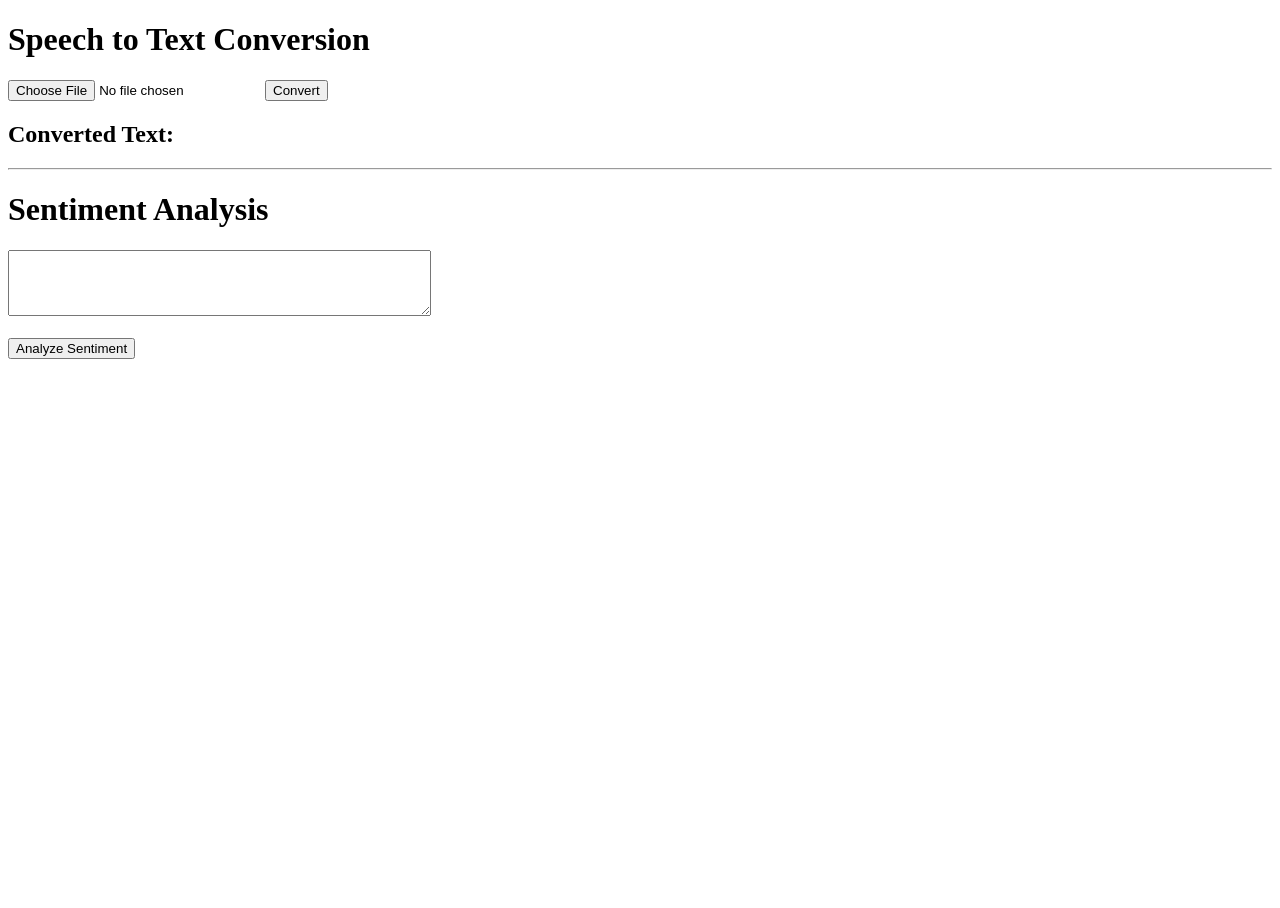
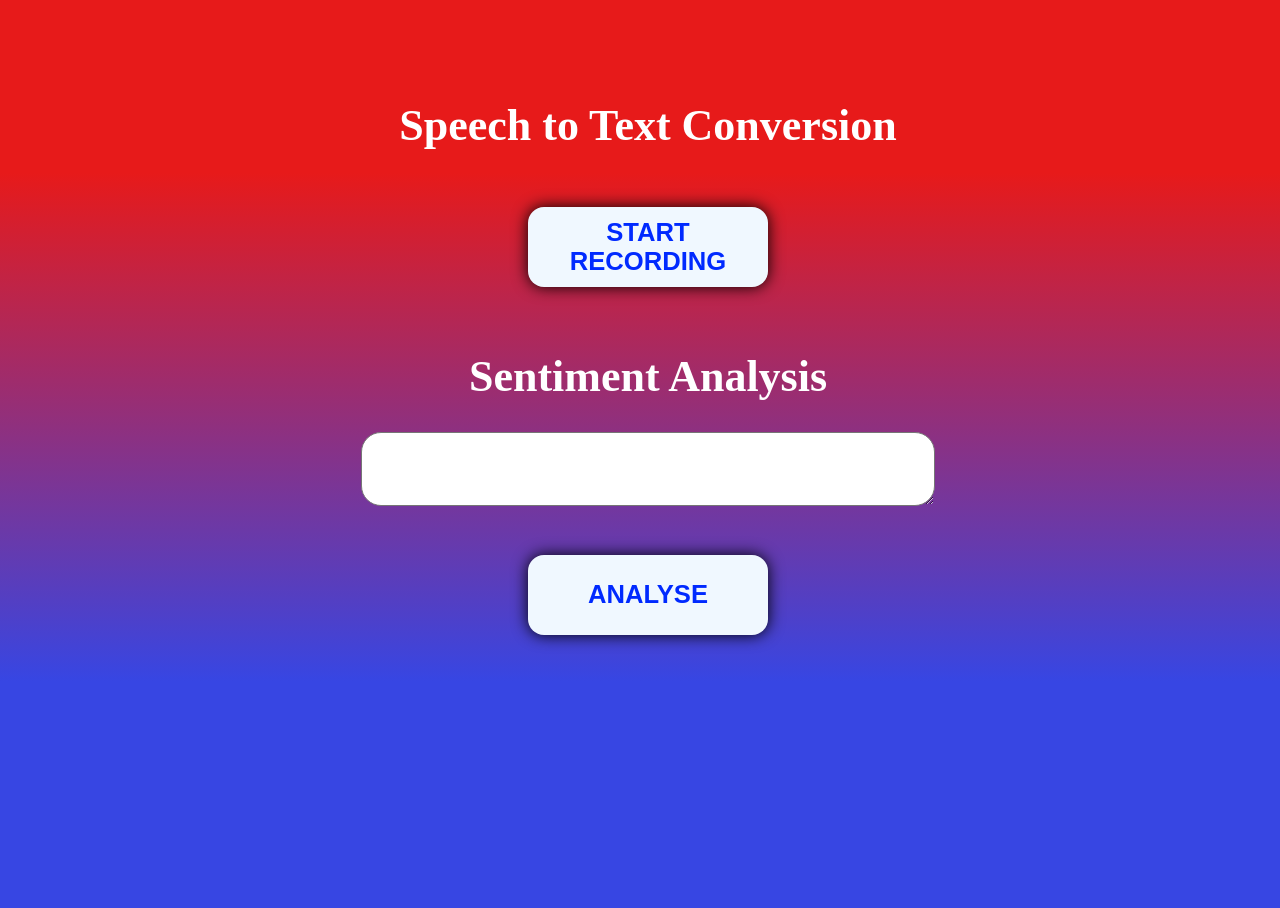
Before and after one commit to SKB11/SenTexAI, a Flask app: template Flask_App/Templates/integrated_index.html in a window 1280 px wide. Before the commit the page ends 359 px from the top, so only its background shows below. Run offline with Flask 3, Linux system fonts and the light colour scheme; the template is opened without the code that fills it, so the values that code supplies are empty.

Commit message:
Connected some modules,added input from Mic feature

```diff
--- a/Flask_App/Templates/integrated_index.html
+++ b/Flask_App/Templates/integrated_index.html
@@ -2,22 +2,51 @@
 <html>
 <head>
     <title>Speech to Text Conversion and Sentiment Analysis</title>
+    <link rel="stylesheet" href="{{ url_for('static', filename='Styles2.css') }}">
+   <script>
+        // Function to start speech recognition
+        function startSpeechRecognition() {
+            var recognition = new webkitSpeechRecognition(); // Create a new instance of SpeechRecognition
+            recognition.lang = 'en-US'; // Set the language to English (US)
+
+            // Event listener for when speech recognition starts
+            recognition.onstart = function() {
+                console.log('Speech recognition started');
+            };
+
+            // Event listener for when speech is recognized
+            recognition.onresult = function(event) {
+                var result = event.results[0][0].transcript; // Get the recognized speech
+                document.getElementById('text_input').value = result; // Set the value of the textarea to the recognized speech
+                recognition.stop(); // Stop speech recognition
+            };
+
+            // Event listener for when speech recognition ends
+            recognition.onend = function() {
+                console.log('Speech recognition ended');
+            };
+
+            // Start speech recognition
+            recognition.start();
+        }
+    </script>
 </head>
 <body>
     <h1>Speech to Text Conversion</h1>
-    <form action="/convert" method="POST" enctype="multipart/form-data">
-        <input type="file" name="audio_file">
-        <button type="submit">Convert</button>
-    </form>
+    <!-- Button to start speech recognition -->
+    <button onclick="startSpeechRecognition()">START RECORDING</button>
+
     <div>
-        <h2>Converted Text:</h2>
+        <!-- <h2>Converted Text:</h2> -->
         <p>{{ converted_text }}</p>
     </div>
-    <hr>
+
     <h1>Sentiment Analysis</h1>
     <form action="/predict" method="POST">
-        <textarea name="text_input" rows="4" cols="50"></textarea><br><br>
-        <input type="submit" value="Analyze Sentiment">
+        <!-- Textarea for user input -->
+        <textarea name="text_input" id="text_input" rows="4" cols="50"></textarea><br><br>
+        <!-- Submit button -->
+        <input type="submit" value="ANALYSE">
     </form>
 </body>
 </html>
--- /dev/null
+++ b/Flask_App/static/Styles2.css
@@ -0,0 +1,50 @@
+body{
+    margin-top: 100px;
+    background: rgb(34,48,195);
+    background: linear-gradient(0deg, rgb(55, 70, 227) 25%, rgb(231, 26, 26) 81%);
+    text-align: center;
+    height: 100vh;
+    width: 100vw;;
+}
+h1,h2{
+
+    font-size: 5.5vmin;
+    color: rgb(255, 255, 255);
+    font-family: 'Times New Roman', Times, serif, Times, serif;
+    margin-top: 5.5vmin;
+}
+button,input{
+        margin-top: 27px;
+        height: 10vmin;
+        width: 30vmin;
+        border-radius: 1rem;
+        border: none;
+        box-shadow: 0 0 1rem #000000;
+        font-size: 3.2vmin;
+        font-weight: bold;
+        color: #002aff;
+        transition: all 0.8s ease;
+        background-color: aliceblue;
+        margin-bottom: 20px;
+
+}
+button:hover{
+    background-color: #002aff;
+    color: aliceblue;
+}
+
+input:hover{
+    background-color: #002aff;
+    color: aliceblue;
+
+
+}
+
+textarea{
+    padding-top: 10px;
+    padding-left: 10px;
+    border-radius: 20px;
+    width: 70vmin;
+
+
+}
```
Also changed, not shown: Flask_App/Templates/integrated_result.html (+11 -6 lines), Flask_App/integrated_app.py (+14 -43 lines), Flask_App/static/Styles.css (added, +38 -0 lines), Flask_App/static/AlertBackground.jpeg (renamed from Data/Images/AlertBackground.jpeg), 1 other file.
